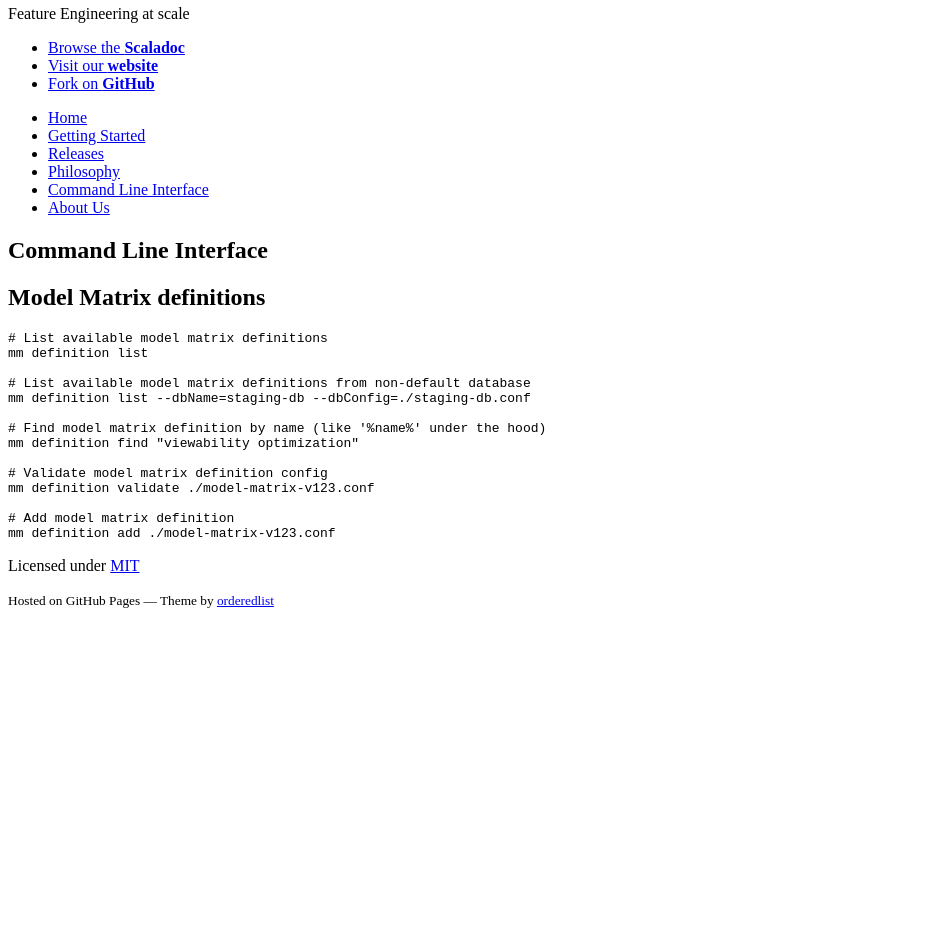
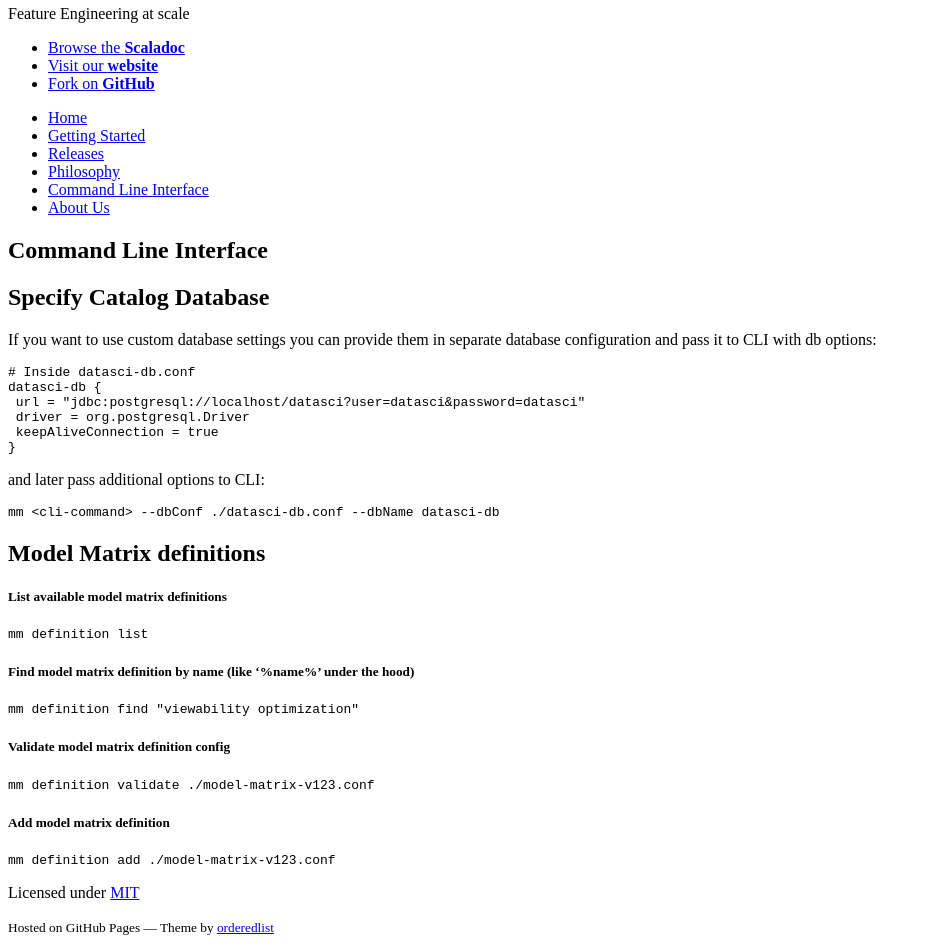
Before and after one commit to collectivemedia/modelmatrix, a Jekyll site: the page built from doc/cli.md, in a window 1280 px wide. Shown: the part 346-1298 px from the top of the page, without its empty margins (0-927 px from the left). Built offline with Jekyll 4.4.1, drawn with Linux system fonts in a browser that asks for light colours; nearby versions of some CDN libraries; a style sheet for code colours, icons or effects is not loaded; before the commit the page ends 971 px from its top, so only the background shows below that; grey boxes are pictures that could not be loaded.

Commit message:
update site

```diff
--- a/doc/cli.md
+++ b/doc/cli.md
@@ -5,19 +5,32 @@ title: Command Line Interface
 
 # <a name="command-line-interface">Command Line Interface</a>
 
+## <a name="specify-database">Specify Catalog Database</a>
+
+If you want to use custom database settings you can provide them in
+separate database configuration and pass it to CLI with db options:
+
+    # Inside datasci-db.conf
+    datasci-db {
+     url = "jdbc:postgresql://localhost/datasci?user=datasci&password=datasci"
+     driver = org.postgresql.Driver
+     keepAliveConnection = true
+    }
+
+and later pass additional options to CLI:
+
+    mm <cli-command> --dbConf ./datasci-db.conf --dbName datasci-db
+
 ## <a name="mmc-definition">Model Matrix definitions</a>
 
-    # List available model matrix definitions
+##### List available model matrix definitions
     mm definition list
 
-    # List available model matrix definitions from non-default database
-    mm definition list --dbName=staging-db --dbConfig=./staging-db.conf
-
-    # Find model matrix definition by name (like '%name%' under the hood)
+##### Find model matrix definition by name (like '%name%' under the hood)
     mm definition find "viewability optimization"
 
-    # Validate model matrix definition config
+##### Validate model matrix definition config
     mm definition validate ./model-matrix-v123.conf
 
-    # Add model matrix definition
+##### Add model matrix definition
     mm definition add ./model-matrix-v123.conf
```
